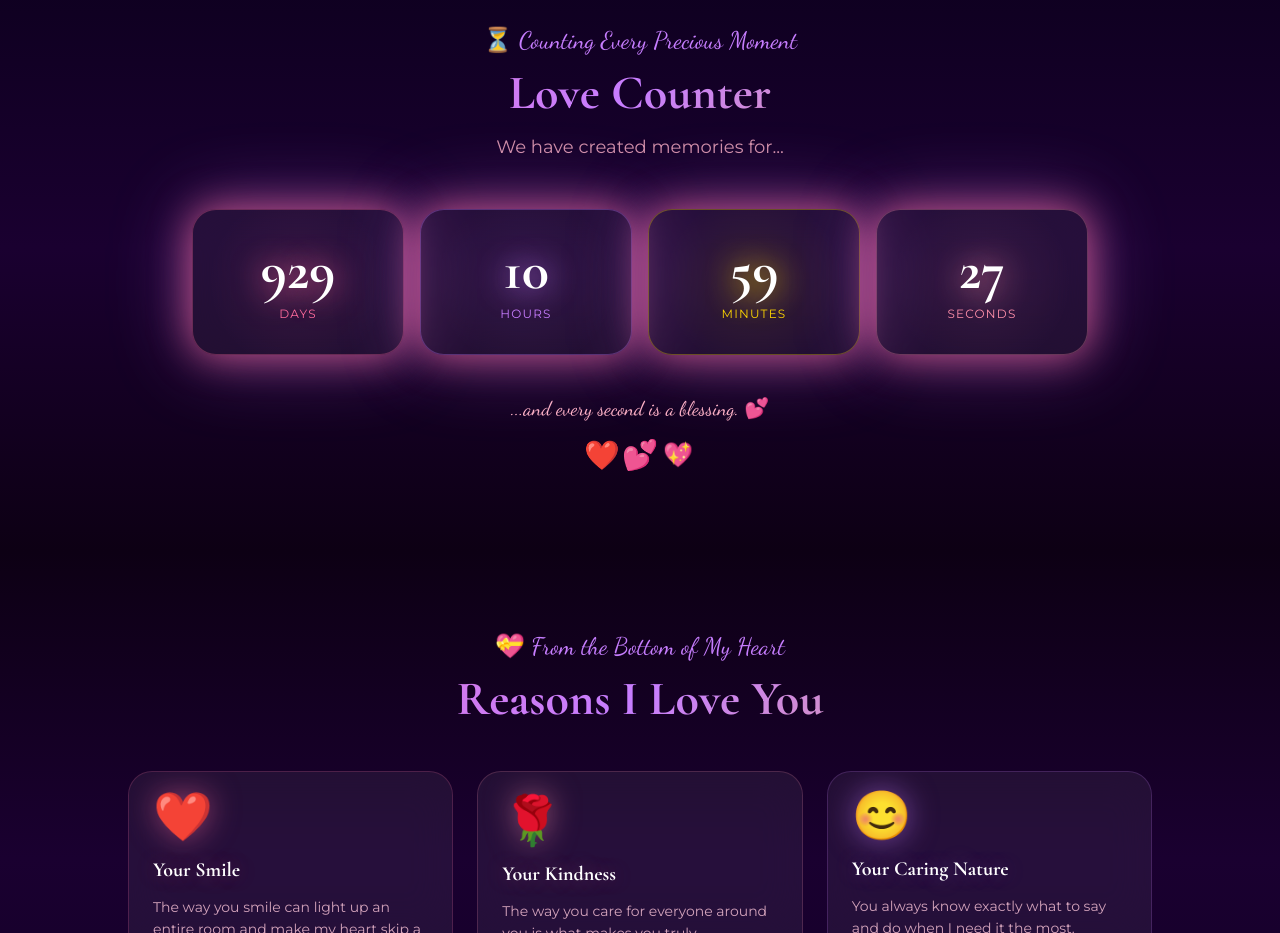
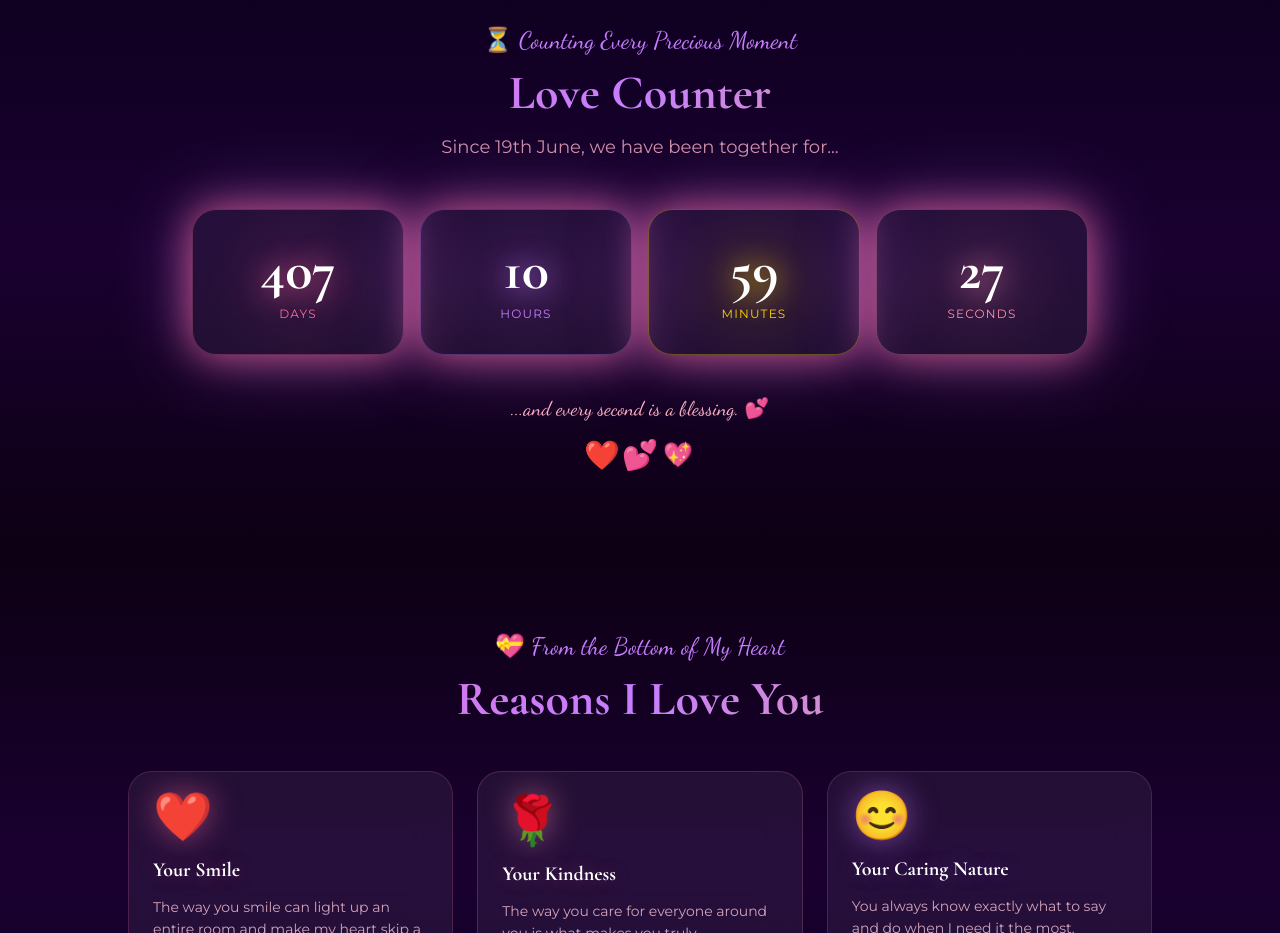
Before and after one commit to Pankajkumar510/girlfriend-day, a React (Vite) app: page / in a window 1280 px wide. Shown: the part 5520-6453 px from the top of the page. Built offline with nearby package versions, Linux system fonts and the light colour scheme.

Commit message:
Set love counter start date to June 19, 2025

```diff
--- a/src/components/LoveCounter.jsx
+++ b/src/components/LoveCounter.jsx
@@ -1,8 +1,8 @@
 import { useState, useEffect, useRef } from 'react';
 import { motion, useInView } from 'framer-motion';
 
-// Set your anniversary date here (YYYY, MM-1, DD)
-const ANNIVERSARY_DATE = new Date(2024, 0, 14); // Jan 14, 2024
+// Your relationship start date — 19 June 2025
+const ANNIVERSARY_DATE = new Date(2025, 5, 19); // June 19, 2025
 
 function pad(n) {
   return String(n).padStart(2, '0');
@@ -132,7 +132,7 @@ export default function LoveCounter() {
             className="font-body text-lg mt-4"
             style={{ color: 'rgba(255,179,200,0.8)' }}
           >
-            We have created memories for...
+            Since 19th June, we have been together for...
           </motion.p>
         </div>
 
```
